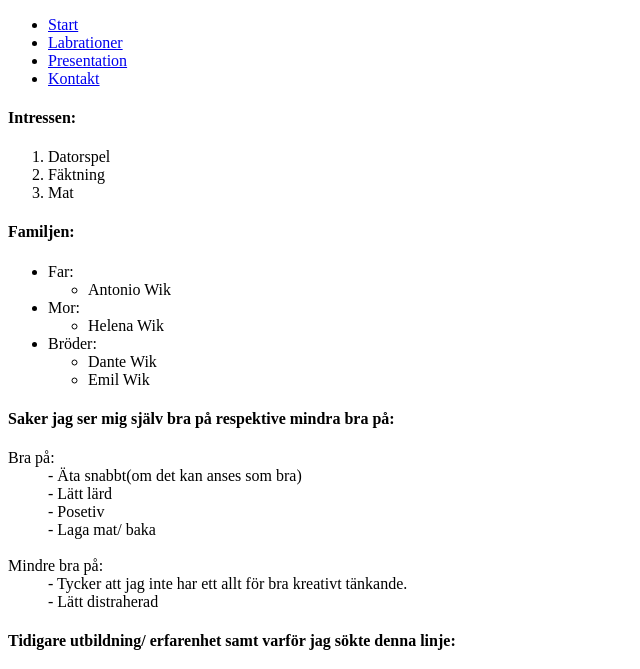
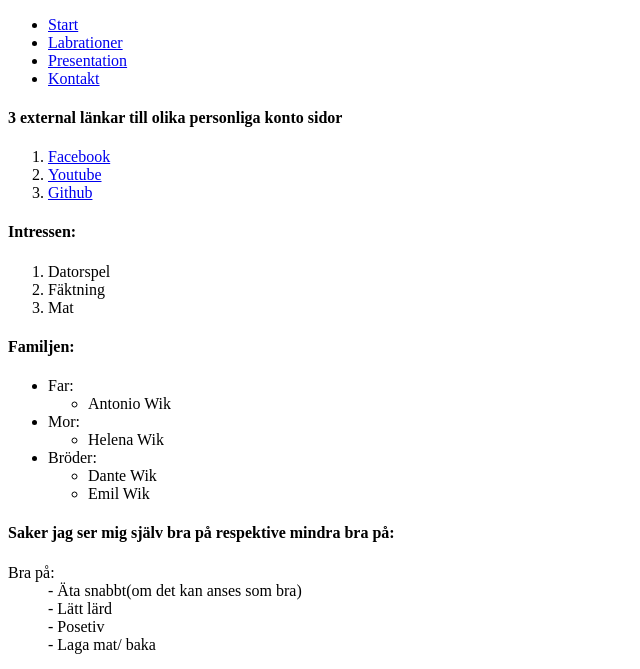
Before and after one commit to lw222gz/1ik415-laborationer, a plain HTML site: page Pages/presentation.html in a window 1280 px wide. Shown: the part 105-774 px from the top of the page, without its empty margins (0-640 px from the left). Drawn offline with Linux system fonts and the light colour scheme.

Commit message:
Made links to my FB, youtube and github accounts on the presentation.html

```diff
--- a/Pages/presentation.html
+++ b/Pages/presentation.html
@@ -7,13 +7,23 @@
 <body>
 <h1>En simple introduktion</h1>
 <h3>Av Lucas Wik</h3>
+
+
 <ul>
 <li><a href="https://1ik415-laborationer-c9-lw222gz_1.c9.io/Videos/index.html">Start</a> <br /></li>
 <li><a href="https://1ik415-laborationer-c9-lw222gz_1.c9.io/Pages/labrationer.html">Labrationer</a> <br /></li>
 <li><a href="https://1ik415-laborationer-c9-lw222gz_1.c9.io/Pages/presentation.html">Presentation</a> <br /></li>
 <li><a href="https://1ik415-laborationer-c9-lw222gz_1.c9.io/Pages/kontakt.html">Kontakt</a></li>
 </ul>
-<p></p>
+</p>
+
+<h4>3 external länkar till olika personliga konto sidor</h4>
+<ol>
+    <li><a href="https://www.facebook.com/profile.php?id=100005131395686">Facebook</a></li>
+    <li><a href="https://www.youtube.com/user/Wowachihunter">Youtube</a></li>
+    <li><a href="https://github.com/lw222gz">Github</a></li>
+</ol>
+</p>
 
 
 <h4>Intressen:</h4>
```
Also changed, not shown: .c9/metadata/workspace/Pages/kontakt.html, .c9/metadata/workspace/Pages/labrationer.html, .c9/metadata/workspace/Pages/presentation.html, 1 other file.
